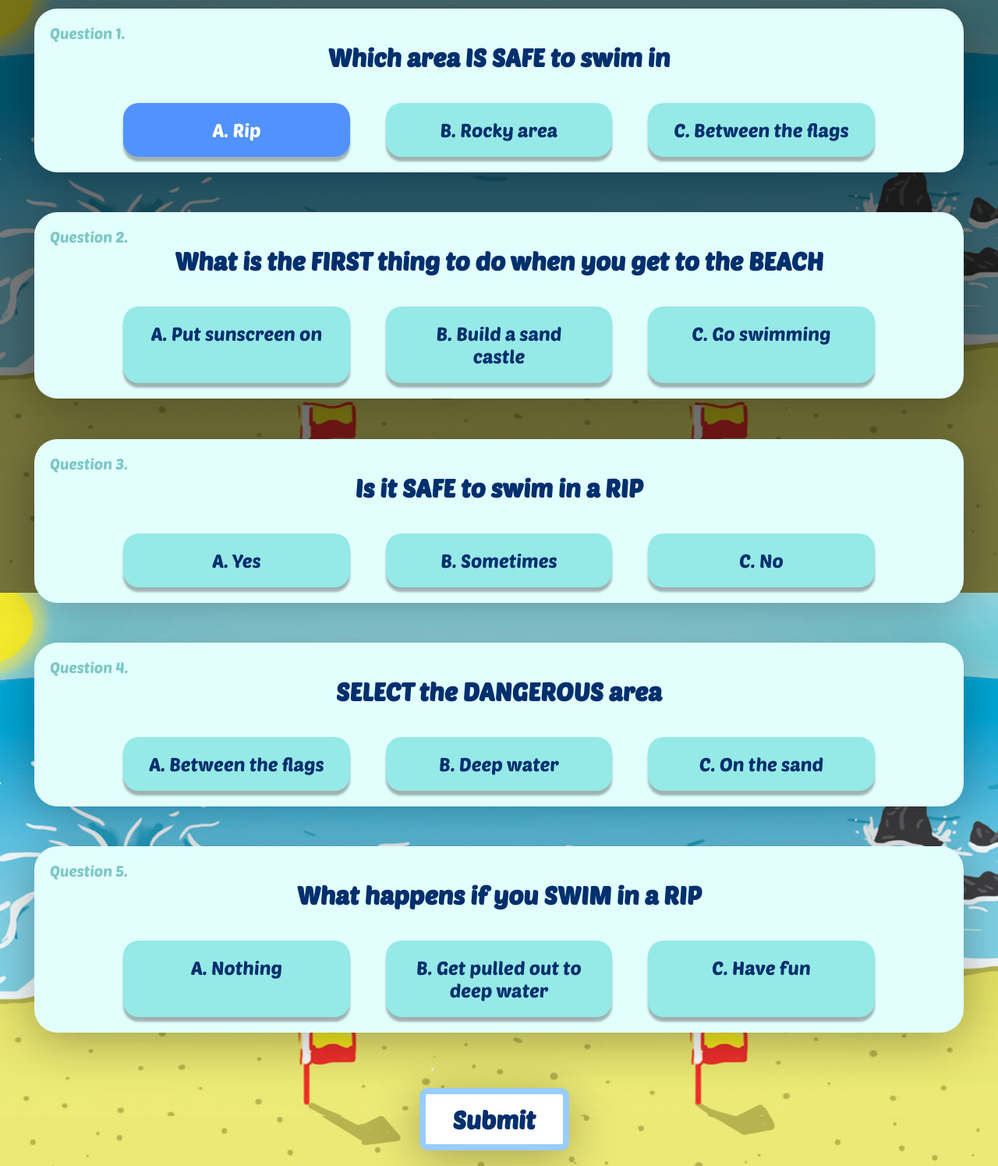
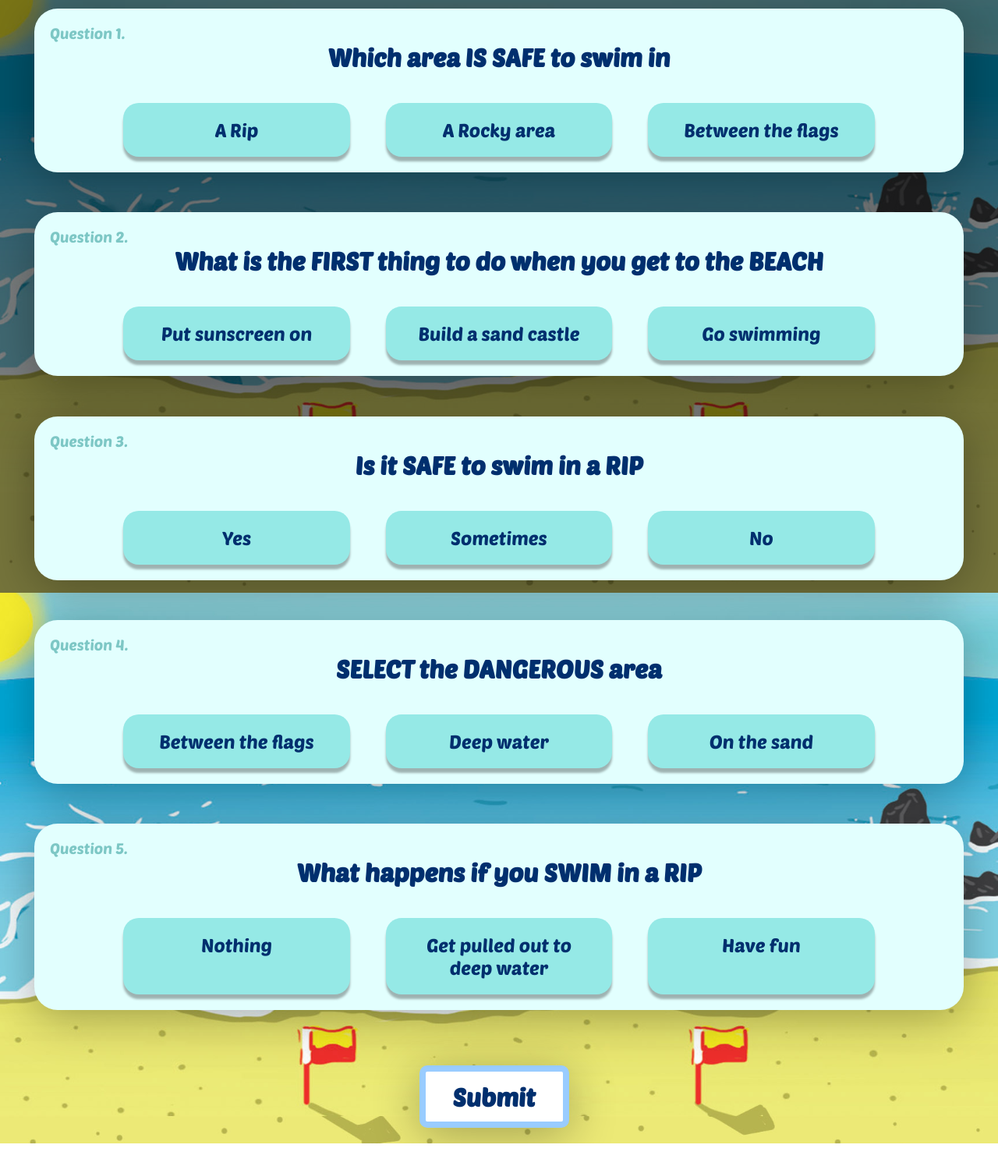
Before and after one commit to Rohwhitt/Beach-Safety, a plain HTML site: page quiz.html in a window 1280 px wide. Shown: the part 40-1535 px from the top of the page at 78% size. After the commit the page ends 1506 px from the top, so only its background shows below. Drawn offline with nearby package versions, Linux system fonts and the light colour scheme.

Commit message:
Selection Change
format of questions have changed so selection works with each question.

```diff
--- a/quiz.css
+++ b/quiz.css
@@ -60,6 +60,8 @@ label {
 input[type="radio"]:checked + label {
   color: white;
   background-color: rgb(81, 146, 255);
+  box-shadow: 0 3px 3px 0 rgba(0,0,0,0.3);
+  transition: 0.3s;
 }
 
 .home {
--- a/quiz.html
+++ b/quiz.html
@@ -13,14 +13,14 @@
   <a>Question 1.</a>
   <h1>Which area IS SAFE to swim in</h1>
   <div class="answer-container">
-    <input type="radio" name="answers[1]" id="Q1-1" value="A" checked>
-    <label for="Q1-1" class="answer">A. Rip</label>
+    <input type="radio" name="answers[1]" id="Q1-1" value="A" >
+    <label for="Q1-1" class="answer">A Rip</label>
 
     <input type="radio" name="answers[1]" id="Q1-2" value="B" >
-    <label for="Q1-2">B. Rocky area</label>
+    <label for="Q1-2">A Rocky area</label>
 
     <input type="radio" name="answers[1]" id="Q1-3" value="C" data-correct>
-    <label for="Q1-3">C. Between the flags</label>
+    <label for="Q1-3">Between the flags</label>
   </div>
 </div>
 
@@ -29,20 +29,14 @@
   <a>Question 2.</a>
   <h1>What is the FIRST thing to do when you get to the BEACH</h1>
    <div class="answer-container">
-     <label class="answer">
-       <input type="radio" name="answers[2]" value="A" data-correct>
-       A. Put sunscreen on
-     </label>
+       <input type="radio" name="answers[2]" id="Q2-1" value="A" data-correct>
+       <label for="Q2-1">Put sunscreen on</label>
 
-     <label class="answer" id="anB">
-       <input type="radio" name="answers[2]" value="B">
-       B. Build a sand castle
-     </label>
+       <input type="radio" name="answers[2]" id="Q2-2" value="B">
+       <label for="Q2-2">Build a sand castle</label>
 
-     <label class="answer" id="anC">
-       <input type="radio" name="answers[2]" value="C" >
-       C. Go swimming
-     </label>
+       <input type="radio" name="answers[2]" id="Q2-3" value="C" >
+       <label for="Q2-3">Go swimming</label>
    </div>
 </div>
 
@@ -51,20 +45,14 @@
   <a>Question 3.</a>
   <h1>Is it SAFE to swim in a RIP</h1>
    <div class="answer-container">
-     <label class="answer">
-       <input type="radio" name="answers[3]" value="A">
-       A. Yes
-     </label>
+       <input type="radio" name="answers[3]" id="Q3-1" value="A">
+       <label for="Q3-1">Yes</label>
 
-     <label class="answer" id="anB">
-       <input type="radio" name="answers[3]" value="B">
-       B. Sometimes
-     </label>
+       <input type="radio" name="answers[3]" id="Q3-2" value="B">
+       <label for="Q3-2">Sometimes</label>
 
-     <label class="answer" id="anC">
-       <input type="radio" name="answers[3]" value="C" data-correct>
-       C. No
-     </label>
+       <input type="radio" name="answers[3]" id="Q3-3" value="C" data-correct>
+       <label for="Q3-3">No</label>
    </div>
 </div>
 
@@ -73,20 +61,14 @@
   <a>Question 4.</a>
   <h1>SELECT the DANGEROUS area</h1>
    <div class="answer-container">
-     <label class="answer">
-       <input type="radio" name="answers[4]" value="A">
-       A. Between the flags
-     </label>
+       <input type="radio" name="answers[4]" id="Q4-1" value="A">
+       <label for="Q4-1">Between the flags</label>
 
-     <label class="answer" id="anB">
-       <input type="radio" name="answers[4]" value="B" data-correct>
-       B. Deep water
-     </label>
+       <input type="radio" name="answers[4]" id="Q4-2" value="B" data-correct>
+       <label for="Q4-2">Deep water</label>
 
-     <label class="answer" id="anC">
-       <input type="radio" name="answers[4]" value="C">
-       C. On the sand
-     </label>
+       <input type="radio" name="answers[4]" id="Q4-3" value="C">
+       <label for="Q4-3">On the sand</label>
    </div>
 </div>
 
@@ -95,20 +77,14 @@
   <a>Question 5.</a>
   <h1>What happens if you SWIM in a RIP</h1>
    <div class="answer-container">
-     <label class="answer">
-       <input type="radio" name="answers[5]" value="A">
-       A. Nothing
-     </label>
+       <input type="radio" name="answers[5]" id="Q5-1" value="A">
+       <label for="Q5-1">Nothing</label>
 
-     <label class="answer" id="anB">
-       <input type="radio" name="answers[5]" value="B" data-correct>
-       B. Get pulled out to deep water
-     </label>
+       <input type="radio" name="answers[5]" id="Q5-2" value="B" data-correct>
+       <label for="Q5-2">Get pulled out to deep water</label>
 
-     <label class="answer" id="anC">
-       <input type="radio" name="answers[5]" value="C">
-       C. Have fun
-     </label>
+       <input type="radio" name="answers[5]" id="Q5-3" value="C">
+       <label for="Q5-3">Have fun</label>
    </div>
 </div>
 
--- a/quiz.js
+++ b/quiz.js
@@ -13,7 +13,6 @@ $(document).ready(function(){
   });
   // on submit clicked
 $('.submit').on('click', function(){
-
     var score = 0;
 
   $('.quiz').each(function(){
```
